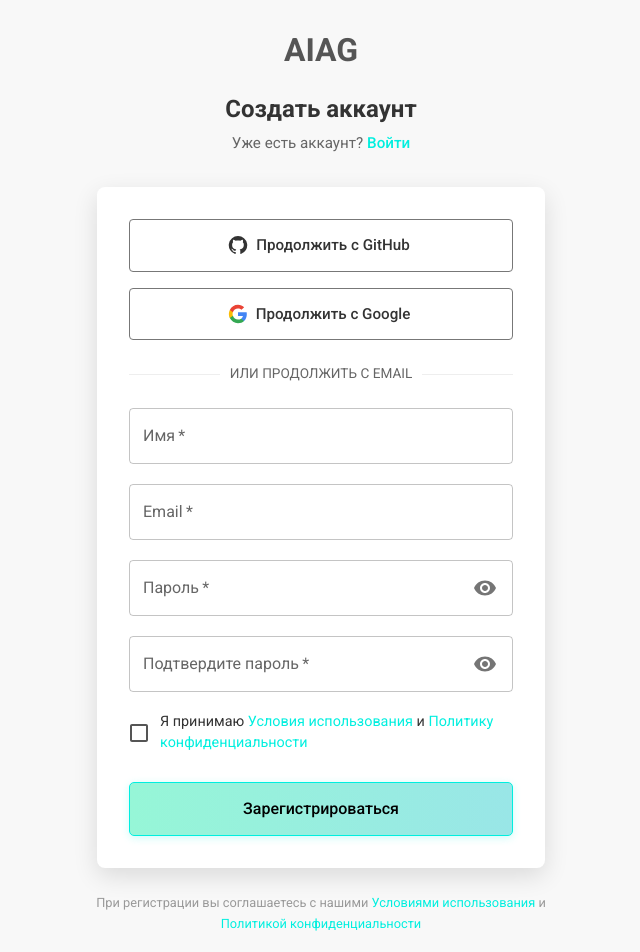
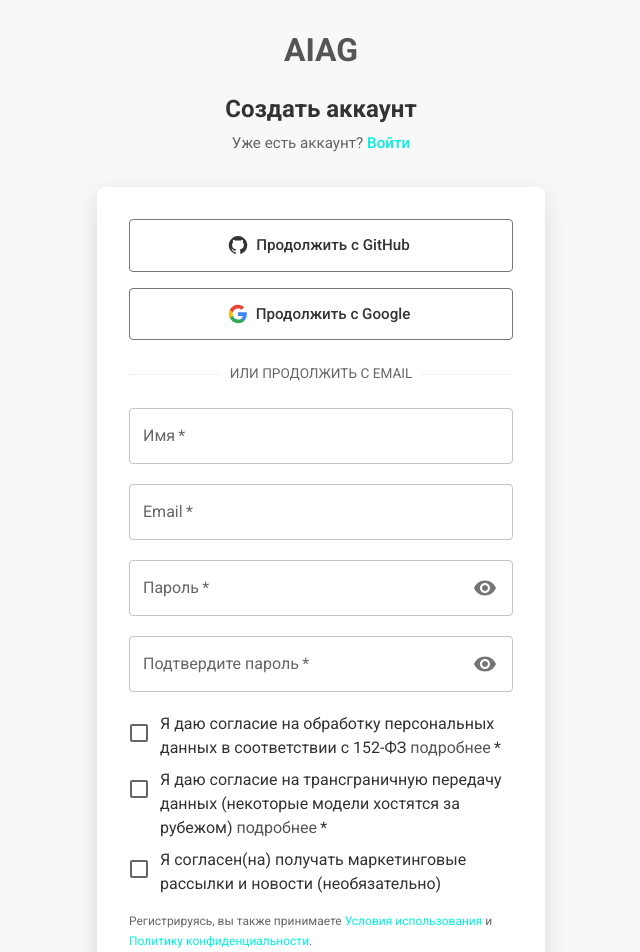
Before and after one commit to massmindmaker/aiag-marketplace, a Next.js app in the folder apps/web/: page /register in a window 1280 px wide. Shown: the top 952 px of the page, without its empty margins (319-959 px from the left). Built offline with nearby package versions, Linux system fonts and the light colour scheme.

Commit message:
feat(register): enforce 3 separate 152-fz consents per may-2025 law

```diff
--- a/apps/web/src/app/(auth)/register/page.tsx
+++ b/apps/web/src/app/(auth)/register/page.tsx
@@ -11,8 +11,6 @@ import {
   Typography,
   Paper,
   Divider,
-  Checkbox,
-  FormControlLabel,
   Alert,
   CircularProgress,
   IconButton,
@@ -20,6 +18,7 @@ import {
 } from '@mui/material';
 import { Visibility, VisibilityOff } from '@mui/icons-material';
 import { GitHub as GithubIcon } from '@mui/icons-material';
+import { ConsentCheckbox } from '../../../components/ConsentCheckbox';
 
 function RegisterForm() {
   const router = useRouter();
@@ -34,15 +33,18 @@ function RegisterForm() {
     email: '',
     password: '',
     confirmPassword: '',
-    acceptTerms: false,
   });
   const [fieldErrors, setFieldErrors] = useState({
     name: '',
     email: '',
     password: '',
     confirmPassword: '',
-    acceptTerms: '',
   });
+  // 152-FZ (May 2025): three separate consents are required.
+  // Processing + transborder are mandatory; marketing is optional.
+  const [consentProcessing, setConsentProcessing] = useState(false);
+  const [consentTransborder, setConsentTransborder] = useState(false);
+  const [consentMarketing, setConsentMarketing] = useState(false);
   const [showPassword, setShowPassword] = useState(false);
   const [showConfirmPassword, setShowConfirmPassword] = useState(false);
 
@@ -63,7 +65,6 @@ function RegisterForm() {
       email: '',
       password: '',
       confirmPassword: '',
-      acceptTerms: '',
     };
     let isValid = true;
 
@@ -103,12 +104,6 @@ function RegisterForm() {
       isValid = false;
     }
 
-    // Terms validation
-    if (!formData.acceptTerms) {
-      errors.acceptTerms = 'Необходимо принять условия';
-      isValid = false;
-    }
-
     setFieldErrors(errors);
     return isValid;
   };
@@ -134,6 +129,9 @@ function RegisterForm() {
           name: formData.name,
           email: formData.email,
           password: formData.password,
+          consentProcessing,
+          consentTransborder,
+          consentMarketing,
         }),
       });
 
@@ -165,7 +163,7 @@ function RegisterForm() {
   };
 
   const handleInputChange = (field: string) => (e: React.ChangeEvent<HTMLInputElement>) => {
-    const value = field === 'acceptTerms' ? e.target.checked : e.target.value;
+    const value = e.target.value;
     setFormData((prev) => ({ ...prev, [field]: value }));
     // Clear field error on change
     if (fieldErrors[field as keyof typeof fieldErrors]) {
@@ -421,25 +419,32 @@ function RegisterForm() {
             }}
           />
 
-          {/* Accept Terms Checkbox */}
-          <Box>
-            <FormControlLabel
-              control={
-                <Checkbox
-                  checked={formData.acceptTerms}
-                  onChange={handleInputChange('acceptTerms')}
-                  disabled={isLoading !== null}
-                  sx={{
-                    color: fieldErrors.acceptTerms ? '#d32f2f' : '#555',
-                    '&.Mui-checked': {
-                      color: '#00efdf',
-                    },
-                  }}
+          {/* 152-FZ Consents (May 2025): three separate checkboxes. */}
+          <Box sx={{ display: 'flex', flexDirection: 'column', gap: 1 }}>
+            <ConsentCheckbox
+              id="consent-processing"
+              required
+              checked={consentProcessing}
+              onChange={setConsentProcessing}
+              detailsHref="/privacy"
+              label="Я даю согласие на обработку персональных данных в соответствии с 152-ФЗ"
             />
-              }
-              label={
-                <Typography variant="body2" sx={{ fontSize: '0.9rem' }}>
-                  Я принимаю{' '}
+            <ConsentCheckbox
+              id="consent-transborder"
+              required
+              checked={consentTransborder}
+              onChange={setConsentTransborder}
+              detailsHref="/privacy#transborder"
+              label="Я даю согласие на трансграничную передачу данных (некоторые модели хостятся за рубежом)"
+            />
+            <ConsentCheckbox
+              id="consent-marketing"
+              checked={consentMarketing}
+              onChange={setConsentMarketing}
+              label="Я согласен(на) получать маркетинговые рассылки и новости (необязательно)"
+            />
+            <Typography variant="caption" sx={{ color: '#666', mt: 1 }}>
+              Регистрируясь, вы также принимаете{' '}
               <Link
                 href="/terms"
                 style={{ color: '#00efdf', textDecoration: 'none' }}
@@ -453,21 +458,17 @@ function RegisterForm() {
               >
                 Политику конфиденциальности
               </Link>
+              .
             </Typography>
-              }
-            />
-            {fieldErrors.acceptTerms && (
-              <Typography variant="caption" sx={{ color: '#d32f2f', ml: 4, display: 'block' }}>
-                {fieldErrors.acceptTerms}
-              </Typography>
-            )}
           </Box>
 
           {/* Submit Button */}
           <Button
             type="submit"
             fullWidth
-            disabled={isLoading !== null}
+            disabled={
+              isLoading !== null || !consentProcessing || !consentTransborder
+            }
             sx={{
               py: 1.5,
               mt: 1,
```
Also changed, not shown: 1 other file (tests, documents, lock files or other folders). Lines whose indentation alone changed are shown as unchanged.
